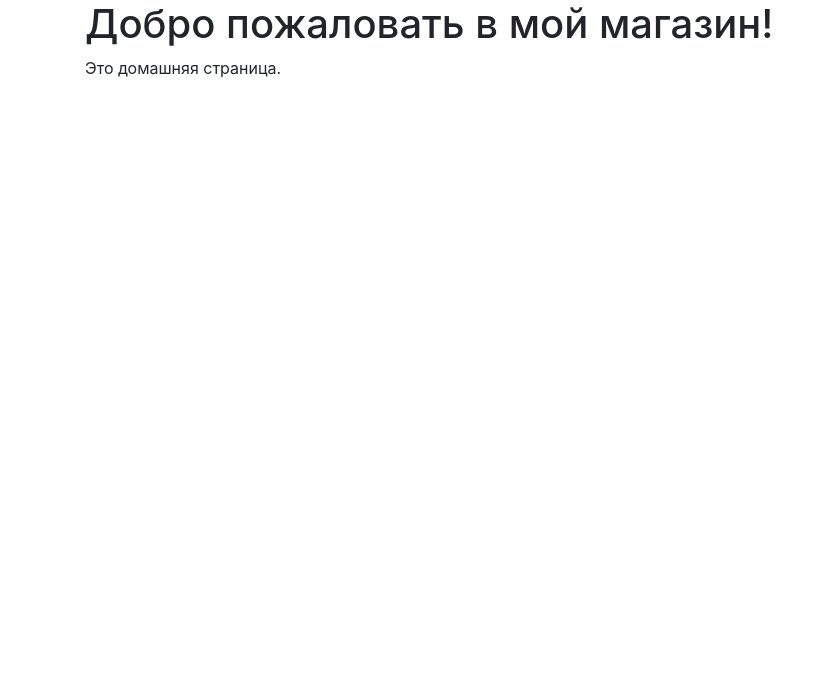
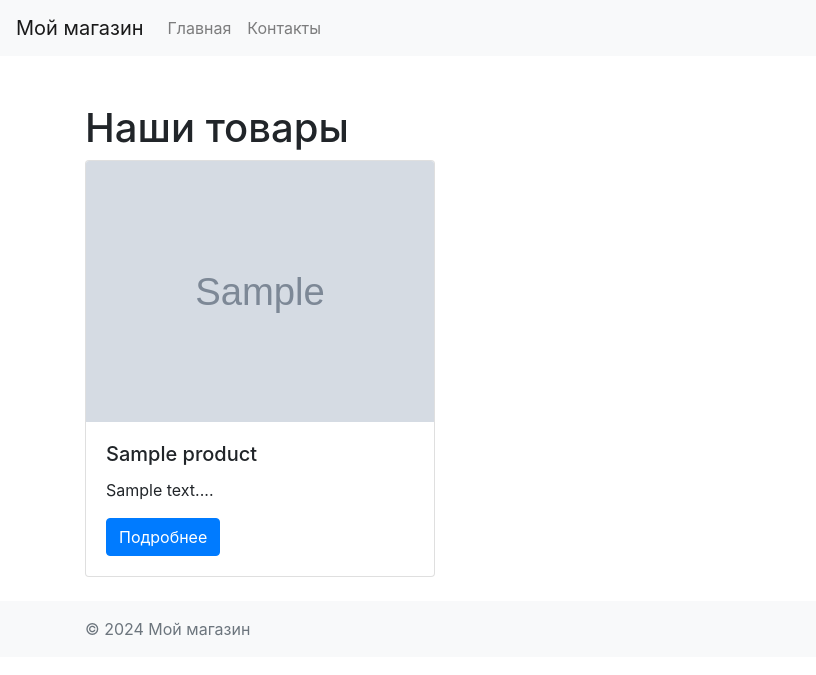
Before and after one commit to Kruiser1917/my_shop_project, a Django app: page / in a window 1280 px wide. Shown: the top 675 px of the page, without its empty margins (0-816 px from the left). Run offline with Django 5.2, Linux system fonts and the light colour scheme; tables that the repository leaves empty hold one stand-in row (Sample ...); some libraries are stand-ins or nearby versions.

Commit message:
"Добавлены контроллеры и шаблоны для товаров, главной страницы, а также базовый шаблон"

```diff
--- /dev/null
+++ b/catalog/templates/base.html
@@ -0,0 +1,31 @@
+<!DOCTYPE html>
+<html lang="ru">
+<head>
+    <meta charset="UTF-8">
+    <meta name="viewport" content="width=device-width, initial-scale=1.0">
+    <title>{% block title %}Мой магазин{% endblock %}</title>
+    <link rel="stylesheet" href="https://stackpath.bootstrapcdn.com/bootstrap/4.5.2/css/bootstrap.min.css">
+</head>
+<body>
+    <header>
+        <nav class="navbar navbar-expand-lg navbar-light bg-light">
+            <a class="navbar-brand" href="#">Мой магазин</a>
+            <div class="collapse navbar-collapse">
+                <ul class="navbar-nav mr-auto">
+                    {% include 'menu.html' %}
+                </ul>
+            </div>
+        </nav>
+    </header>
+
+    <main class="container mt-5">
+        {% block content %}{% endblock %}
+    </main>
+
+    <footer class="footer mt-auto py-3 bg-light">
+        <div class="container">
+            <span class="text-muted">© 2024 Мой магазин</span>
+        </div>
+    </footer>
+</body>
+</html>
--- a/catalog/templates/catalog/home.html
+++ b/catalog/templates/catalog/home.html
@@ -1,15 +1,26 @@
-<!DOCTYPE html>
-<html lang="en">
-<head>
-    <meta charset="UTF-8">
-    <meta name="viewport" content="width=device-width, initial-scale=1.0">
-    <title>Home - My Shop</title>
-    <link href="https://stackpath.bootstrapcdn.com/bootstrap/4.5.2/css/bootstrap.min.css" rel="stylesheet">
-</head>
-<body>
-    <div class="container">
-        <h1>Добро пожаловать в мой магазин!</h1>
-        <p>Это домашняя страница.</p>
+{% extends 'base.html' %}
+{% load static %}  <!-- Загрузите статические теги -->
+
+{% block title %}
+Главная - Мой магазин
+{% endblock %}
+
+{% block content %}
+    <h1>Наши товары</h1>
+    <div class="row">
+        {% for product in products %}
+            <div class="col-md-4 mb-4">
+                <div class="card">
+                    <a href="{% url 'product_detail' product.pk %}">
+                        <img src="{% if product.image %}{{ product.image.url }}{% else %}{% static 'images/no-image.png' %}{% endif %}" class="card-img-top" alt="{{ product.name }}">
+                    </a>
+                    <div class="card-body">
+                        <h5 class="card-title">{{ product.name }}</h5>
+                        <p class="card-text">{{ product.description|slice:":100" }}...</p>  <!-- Обрезаем описание до 100 символов -->
+                        <a href="{% url 'product_detail' product.pk %}" class="btn btn-primary">Подробнее</a>
+                    </div>
+                </div>
+            </div>
+        {% endfor %}
     </div>
-</body>
-</html>
+{% endblock %}
--- /dev/null
+++ b/catalog/templates/menu.html
@@ -0,0 +1,8 @@
+{% load static %}
+
+<li class="nav-item">
+    <a class="nav-link" href="{% url 'home' %}">Главная</a>
+</li>
+<li class="nav-item">
+    <a class="nav-link" href="{% url 'contact' %}">Контакты</a>
+</li>
--- a/catalog/urls.py
+++ b/catalog/urls.py
@@ -1,7 +1,10 @@
+from django.contrib import admin
 from django.urls import path
-from . import views
+from catalog import views
 
 urlpatterns = [
+    path('admin/', admin.site.urls),
     path('', views.home, name='home'),
-    path('contacts/', views.contacts, name='contacts'),
-]
+    path('contact/', views.contacts, name='contact'),
+    path('product/<int:pk>/', views.product_detail, name='product_detail'),
+]  # убедитесь, что здесь нет лишних скобок
--- a/catalog/views.py
+++ b/catalog/views.py
@@ -1,7 +1,14 @@
-from django.shortcuts import render
+from django.shortcuts import render, get_object_or_404
+from .models import Product
+
+def product_detail(request, pk):
+    product = get_object_or_404(Product, pk=pk)  # Получаем товар по его первичному ключу
+    return render(request, 'catalog/product_detail.html', {'product': product})
 
 def home(request):
-    return render(request, 'catalog/home.html')
+    products = Product.objects.all()  # Получаем все товары
+    return render(request, 'catalog/home.html', {'products': products})
+
 
 def contacts(request):
-    return render(request, 'catalog/contacts.html')
+    return render(request, 'catalog/contact.html')
--- a/myshop/settings.py
+++ b/myshop/settings.py
@@ -133,3 +133,5 @@ DEFAULT_AUTO_FIELD = 'django.db.models.BigAutoField'
 
 MEDIA_URL = '/media/'
 MEDIA_ROOT = os.path.join(BASE_DIR, 'media')
+
+STATICFILES_DIRS = [BASE_DIR / "static"]
--- a/myshop/urls.py
+++ b/myshop/urls.py
@@ -14,15 +14,19 @@ Including another URLconf
     1. Import the include() function: from django.urls import include, path
     2. Add a URL to urlpatterns:  path('blog/', include('blog.urls'))
 """
-from django.contrib import admin
-from django.urls import path, include
+
+from django.urls import include
 from django.conf import settings
 from django.conf.urls.static import static
-
+from django.contrib import admin
+from django.urls import path
+from catalog import views
 
 urlpatterns = [
     path('admin/', admin.site.urls),
-    path('', include('catalog.urls')),
+    path('', views.home, name='home'),
+    path('contact/', views.contacts, name='contact'),
+    path('product/<int:pk>/', views.product_detail, name='product_detail'),
 ]
 
 if settings.DEBUG:
```
Also changed, not shown: catalog/templates/catalog/contact.html (added, +10 -0 lines), catalog/templates/catalog/contacts.html (deleted, +0 -16 lines), catalog/templates/catalog/product_detail.html (added, +13 -0 lines).
